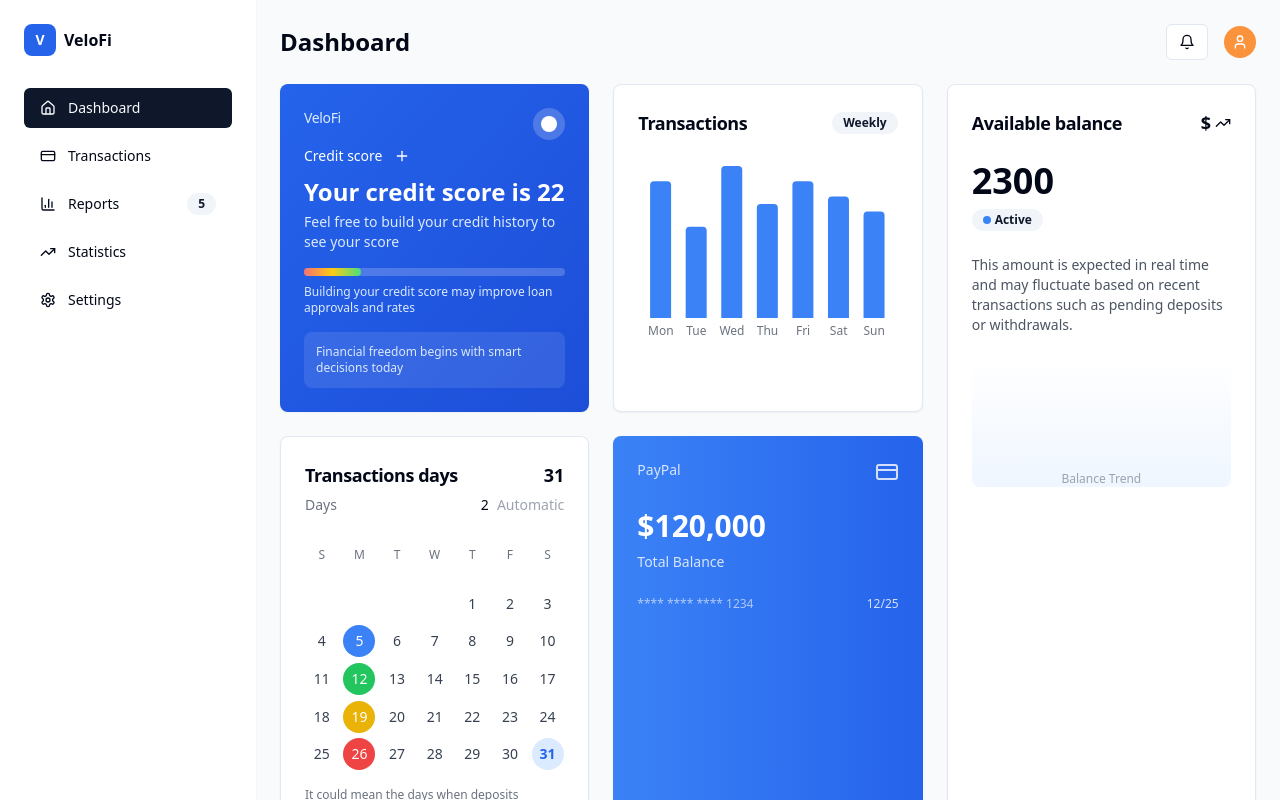
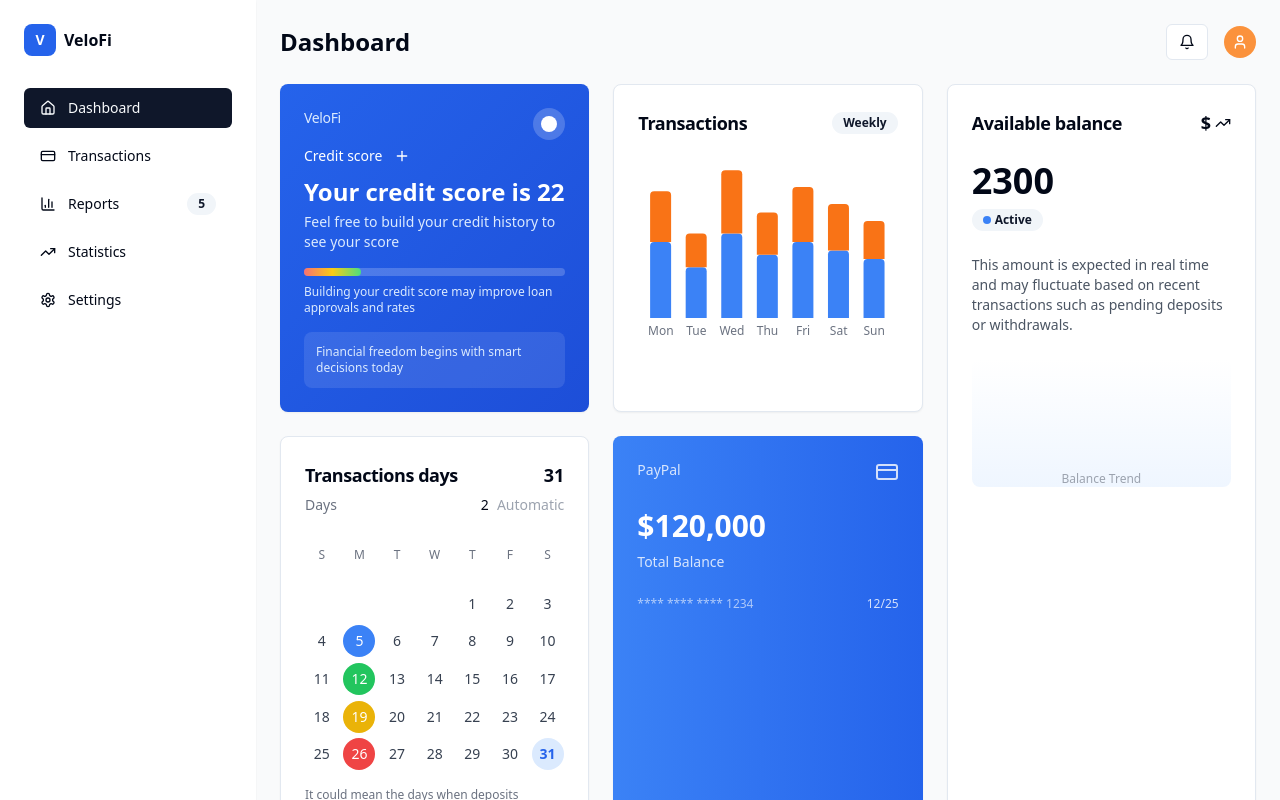
Before and after one commit to sagarsurya7/react-native-mern-alchemy, a React (Vite) app: page /dashboard-finance in a window 1280 px wide. Shown: the top 800 px of the page. Built offline with nearby package versions, Linux system fonts and the light colour scheme.

Commit message:
feat: Add gain/loss colors to transactions chart
Implement blue and orange colors in the transactions chart to indicate gains and losses, respectively.

```diff
--- a/src/components/finance/TransactionsChart.tsx
+++ b/src/components/finance/TransactionsChart.tsx
@@ -5,13 +5,13 @@ import { BarChart, Bar, XAxis, YAxis, ResponsiveContainer } from 'recharts';
 
 const TransactionsChart = () => {
   const data = [
-    { day: 'Mon', value: 180 },
-    { day: 'Tue', value: 120 },
-    { day: 'Wed', value: 200 },
-    { day: 'Thu', value: 150 },
-    { day: 'Fri', value: 180 },
-    { day: 'Sat', value: 160 },
-    { day: 'Sun', value: 140 },
+    { day: 'Mon', gain: 180, loss: 120 },
+    { day: 'Tue', gain: 120, loss: 80 },
+    { day: 'Wed', gain: 200, loss: 150 },
+    { day: 'Thu', gain: 150, loss: 100 },
+    { day: 'Fri', gain: 180, loss: 130 },
+    { day: 'Sat', gain: 160, loss: 110 },
+    { day: 'Sun', gain: 140, loss: 90 },
   ];
 
   return (
@@ -34,9 +34,16 @@ const TransactionsChart = () => {
               />
               <YAxis hide />
               <Bar
-                dataKey="value"
+                dataKey="gain"
                 radius={[4, 4, 0, 0]}
                 fill="#3B82F6"
+                stackId="stack"
+              />
+              <Bar
+                dataKey="loss"
+                radius={[4, 4, 0, 0]}
+                fill="#F97316"
+                stackId="stack"
               />
             </BarChart>
           </ResponsiveContainer>
```
